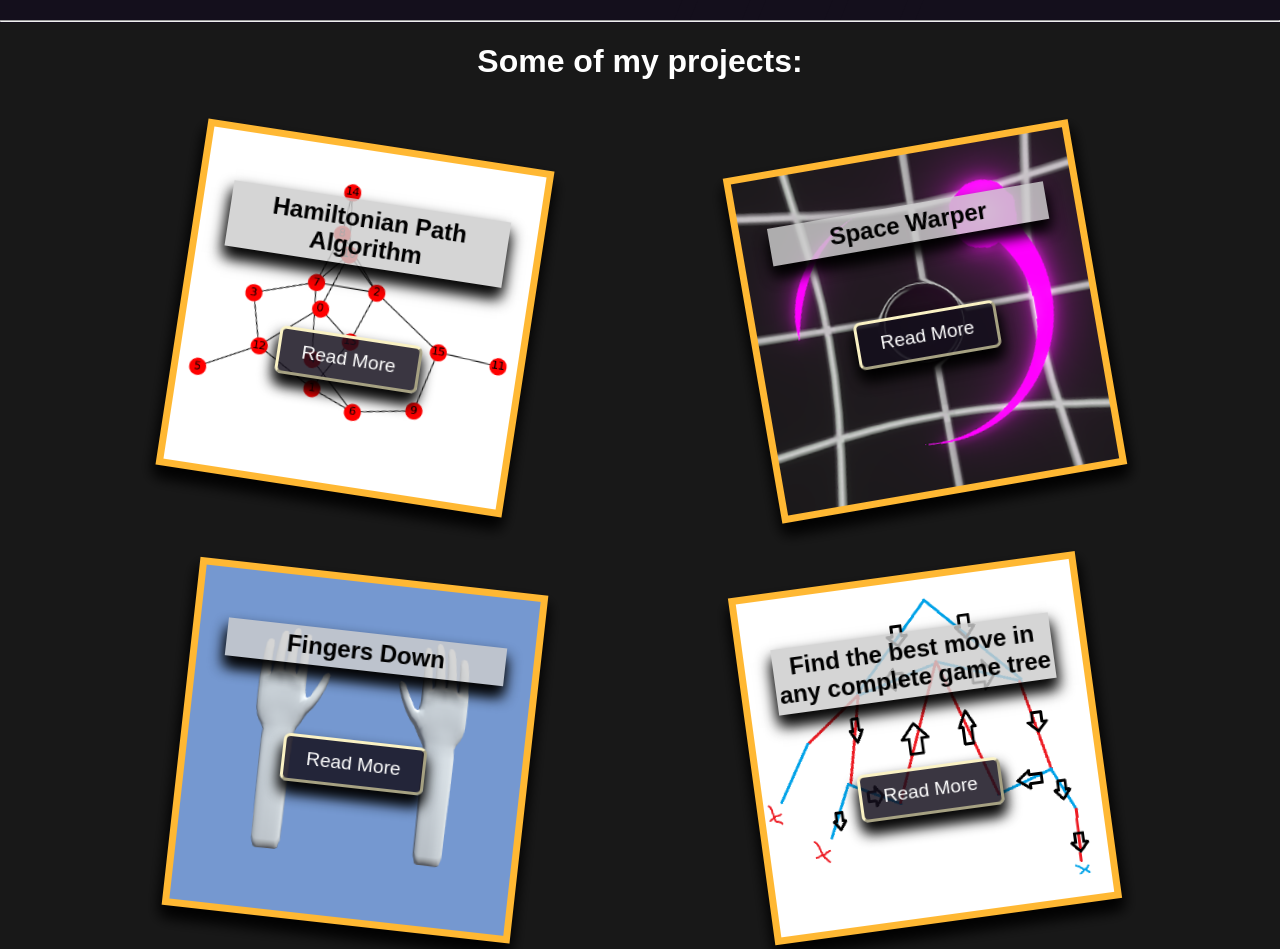
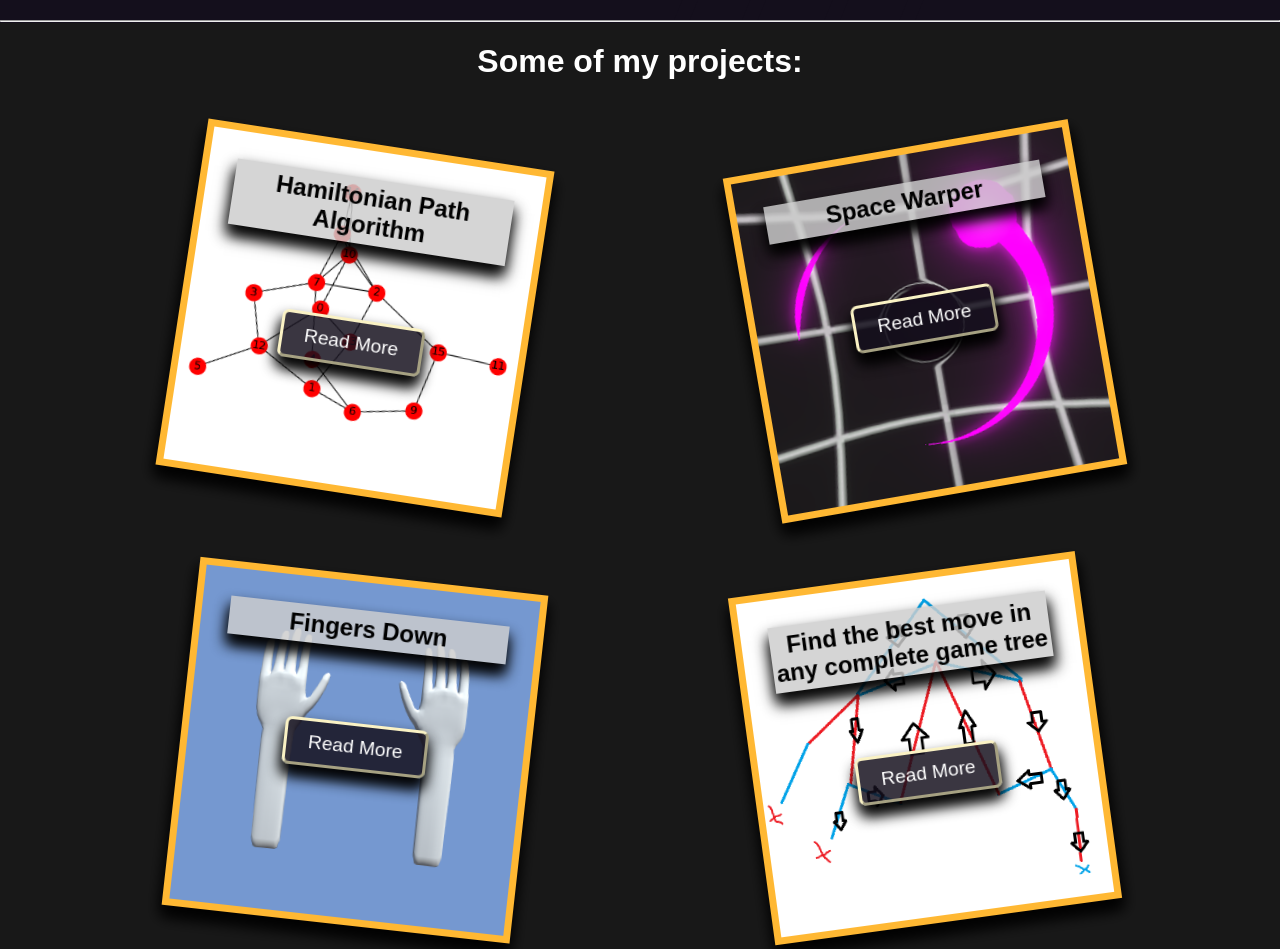
Before and after one commit to HenrikBOlafsen/MyTestRepository, a plain HTML site: page index.html in a window 1280 px wide. Shown: the part 780-1729 px from the top of the page. Drawn offline with Linux system fonts and the light colour scheme.

Commit message:
Update index.html

```diff
--- a/index.html
+++ b/index.html
@@ -90,6 +90,9 @@
             margin-right: 2%;
             margin-top: 2%;
             margin-bottom: 2%;
+            position: absolute;
+            top: 0px;
+            left: 0px;
         }
         #projectDiv {
             text-align: center;
@@ -103,19 +106,16 @@
             font-weight: bold;
             position: relative;
             color: black;
-            top: -85%;
+            top: 10%;
             box-shadow: 0 10px 13px 0 rgba(0,0,0,0.8), 0 10px 15px 0 rgba(0,0,0,0.9);
         }
         .btnReadMore {
             position: relative;
-            top: -65%;
+            top: 110px;
             padding: 10px 22px;
             background-color: #140f1cd5;
             border-width: 3px;
             font-size: larger;
-        }
-        .btnReadMore:hover {
-            opacity: 1;
         }
         #contactMeDiv{
             text-align: center;
```
